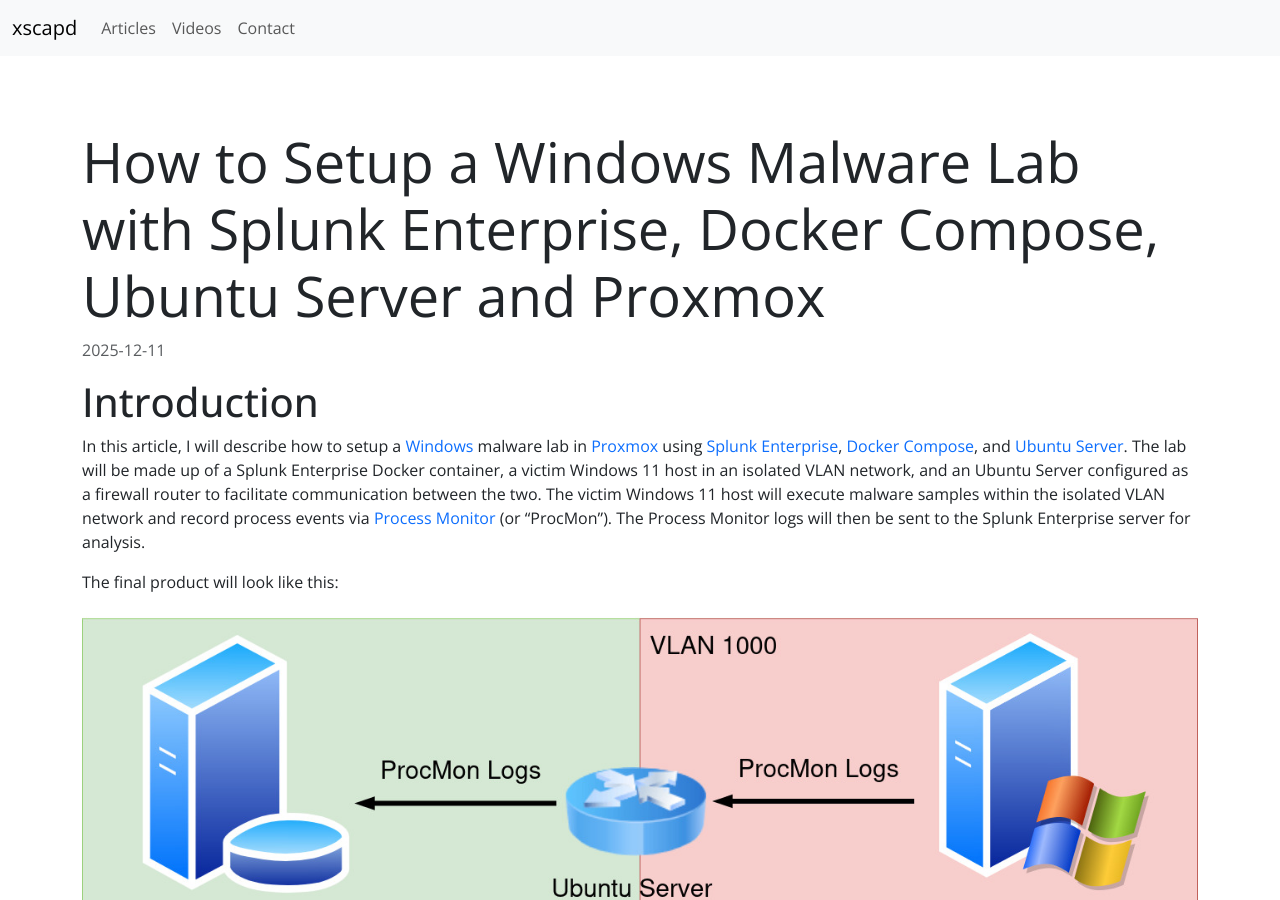
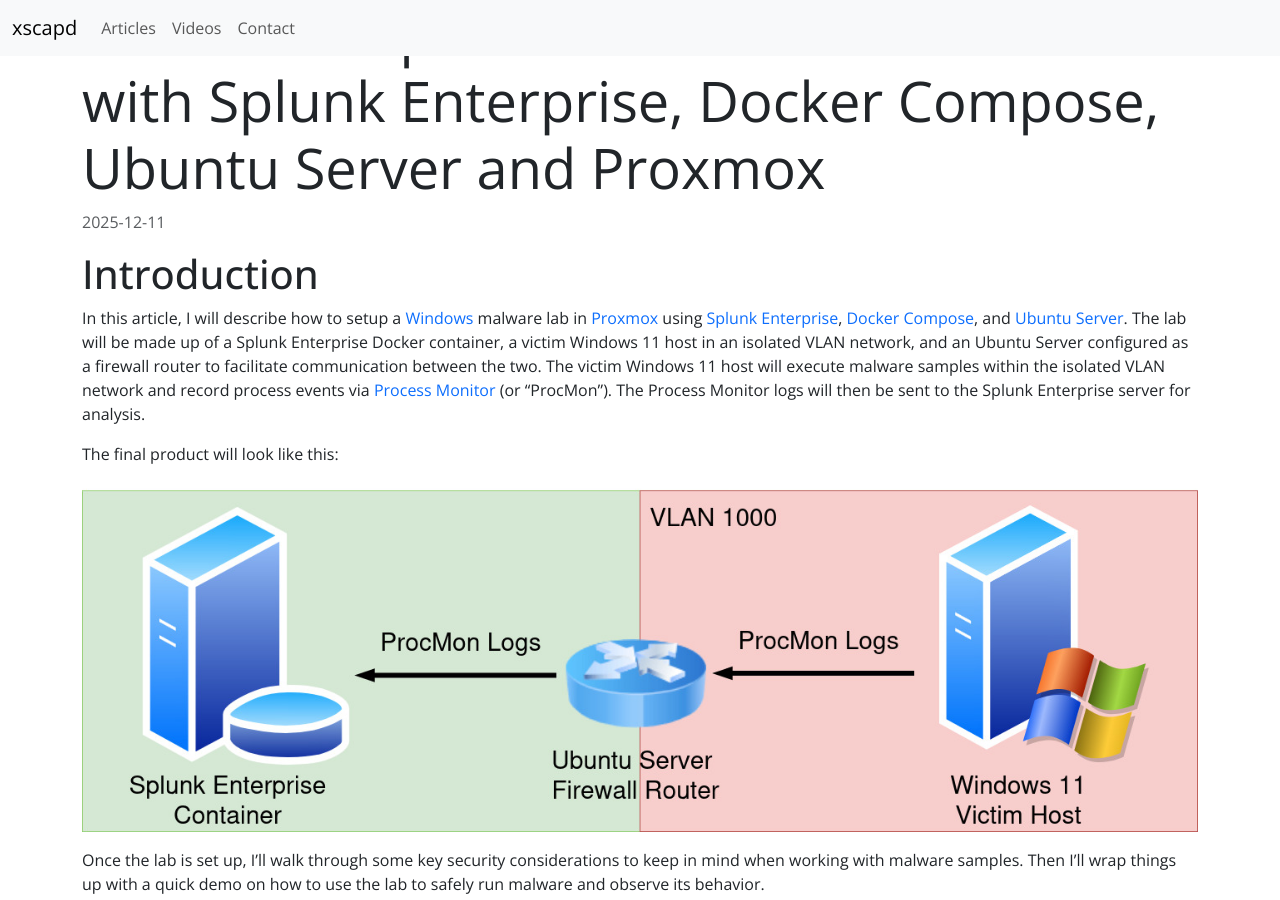
Before and after one commit to xscapd/xscapd.io, a Jekyll site: the page built from _posts/2025-12-11-How-to-Setup-a-Windows-Malware-Lab-with-Splunk-Enterprise-Docker-Compose-Ubuntu-Server-and-Proxmox.md, in a window 1280 px wide and 900 px high. Built offline with Jekyll 4.4.1, drawn with Linux system fonts in a browser that asks for light colours; some web fonts are replaced; comment, search, counter and statistics services are not loaded.

Commit message:
Rough first draft of site complete.

```diff
--- a/_layouts/articles.html
+++ b/_layouts/articles.html
@@ -9,7 +9,7 @@
 		{% include overlay.html %}
 
 		<div id="pageInnerBody" style="visibility: hidden">
-			<div class="container m-5 p-3">
+			<div class="container">
 				{% include nav.html %}
 			</div>
 
--- a/_layouts/videos.html
+++ b/_layouts/videos.html
@@ -9,7 +9,7 @@
 		{% include overlay.html %}
 
 		<div id="pageInnerBody" style="visibility: hidden">
-			<div class="container m-5 p-3">
+			<div class="container">
 				{% include nav.html %}
 			</div>
 
```
